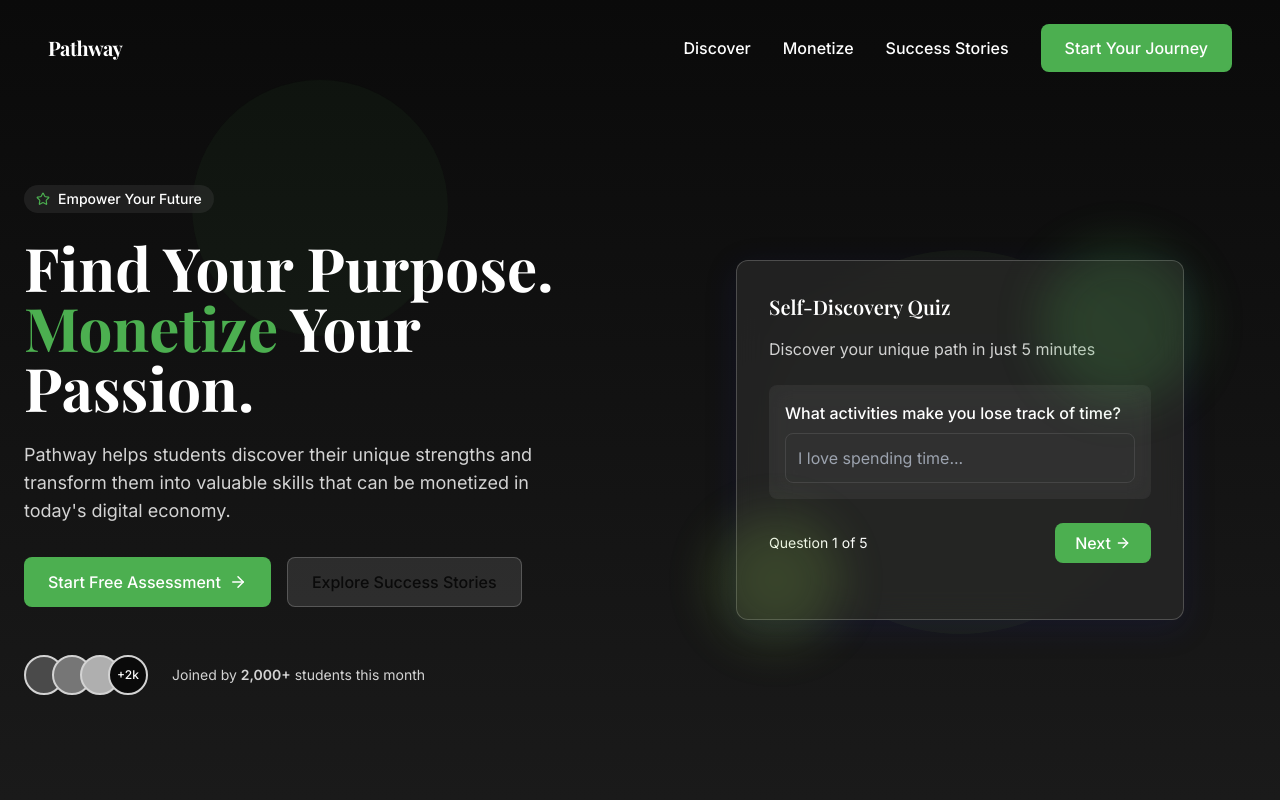
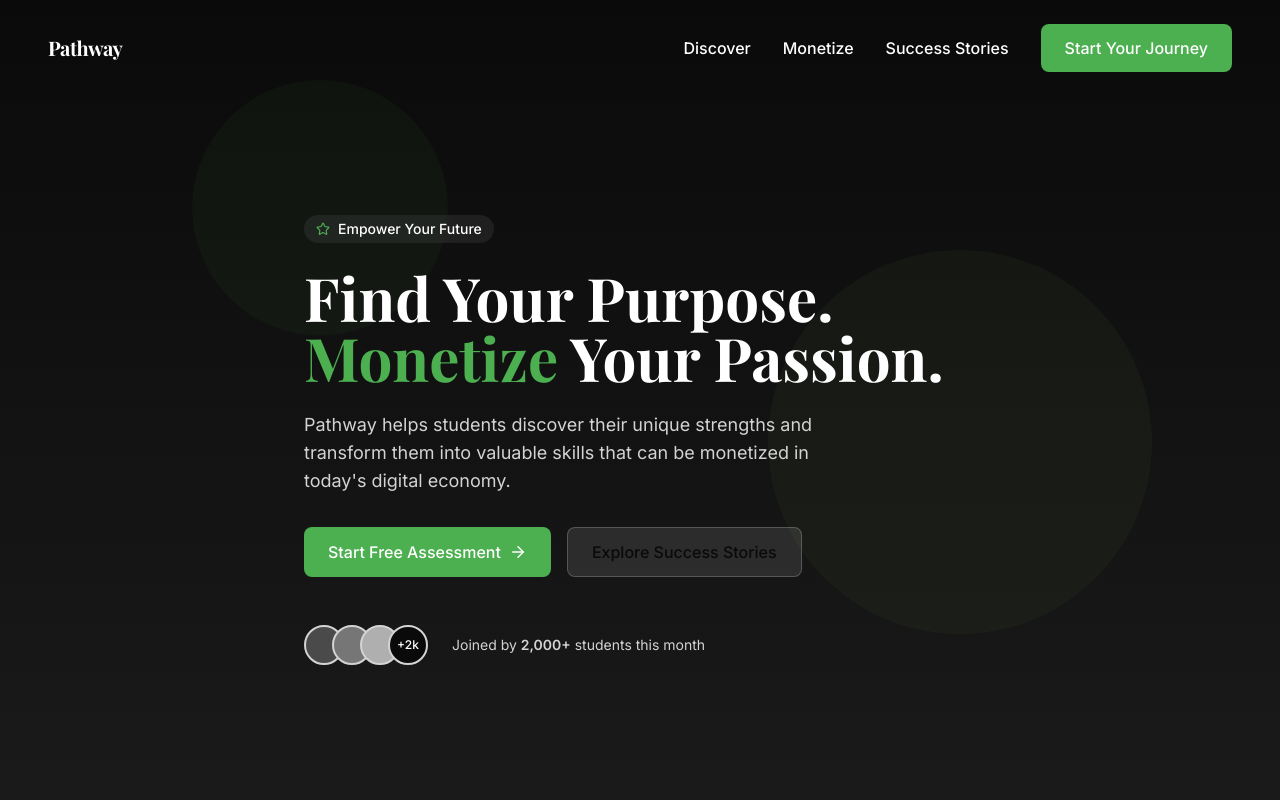
Before and after one commit to Hec-S/pathway-empowerment-luxure, a React (Vite) app: page / in a window 1280 px wide. Shown: the top 800 px of the page. Built offline with nearby package versions, Linux system fonts and the light colour scheme.

Commit message:
Remove self-discovery quiz
Removes the self-discovery quiz from the hero section.

```diff
--- a/src/components/Hero.tsx
+++ b/src/components/Hero.tsx
@@ -12,7 +12,7 @@ const Hero = () => {
 
       <div className="container mx-auto px-6 py-12 z-10">
         <div className="flex flex-col md:flex-row items-center justify-between gap-12">
-          <div className="w-full md:w-1/2 max-w-2xl">
+          <div className="w-full md:w-3/5 max-w-2xl mx-auto text-center md:text-left">
             <div className="inline-flex items-center px-3 py-1 rounded-full bg-pathway-mediumGray bg-opacity-30 backdrop-blur-sm mb-6 animate-fade-in">
               <Star size={14} className="text-pathway-green mr-2" />
               <span className="text-sm font-medium">Empower Your Future</span>
@@ -23,11 +23,11 @@ const Hero = () => {
               <span className="text-pathway-green">Monetize</span> Your Passion.
             </h1>
 
-            <p className="text-lg text-pathway-silver mb-8 max-w-lg animate-fade-in stagger-1">
+            <p className="text-lg text-pathway-silver mb-8 max-w-lg mx-auto md:mx-0 animate-fade-in stagger-1">
               Pathway helps students discover their unique strengths and transform them into valuable skills that can be monetized in today's digital economy.
             </p>
 
-            <div className="flex flex-col sm:flex-row gap-4 animate-fade-in stagger-2">
+            <div className="flex flex-col sm:flex-row gap-4 justify-center md:justify-start animate-fade-in stagger-2">
               <button className="btn-primary flex items-center justify-center gap-2">
                 Start Free Assessment
                 <ArrowRight size={18} />
@@ -37,7 +37,7 @@ const Hero = () => {
               </button>
             </div>
 
-            <div className="mt-12 flex items-center gap-6 animate-fade-in stagger-3">
+            <div className="mt-12 flex items-center gap-6 justify-center md:justify-start animate-fade-in stagger-3">
               <div className="flex -space-x-3">
                 <div className="w-10 h-10 rounded-full border-2 border-pathway-silver bg-pathway-mediumGray"></div>
                 <div className="w-10 h-10 rounded-full border-2 border-pathway-silver bg-pathway-gray"></div>
@@ -51,33 +51,6 @@ const Hero = () => {
               </p>
             </div>
           </div>
-
-          <div className="w-full md:w-1/2 flex justify-center">
-            <div className="relative w-full max-w-md">
-              <div className="glass-card p-8 animate-slide-up bg-pathway-charcoal bg-opacity-70">
-                <h3 className="text-xl font-semibold mb-4">Self-Discovery Quiz</h3>
-                <p className="text-pathway-silver mb-6">Discover your unique path in just 5 minutes</p>
-
-                <div className="space-y-6 mb-6">
-                  <div className="bg-pathway-mediumGray bg-opacity-30 backdrop-blur-md p-4 rounded-lg">
-                    <p className="font-medium mb-2">What activities make you lose track of time?</p>
-                    <input type="text" placeholder="I love spending time..." className="w-full bg-transparent border border-pathway-gray border-opacity-30 rounded-lg p-3 focus:outline-none focus:ring-1 focus:ring-pathway-green" />
-                  </div>
-
-                  <div className="flex items-center justify-between">
-                    <span className="text-sm">Question 1 of 5</span>
-                    <button className="bg-pathway-green hover:bg-opacity-90 text-white px-5 py-2 rounded-lg font-medium flex items-center gap-1">
-                      Next <ArrowRight size={16} />
-                    </button>
-                  </div>
-                </div>
-              </div>
-
-              {/* Decorative elements */}
-              <div className="absolute -top-4 -right-4 w-40 h-40 bg-pathway-green opacity-20 rounded-full blur-xl"></div>
-              <div className="absolute -bottom-6 -left-6 w-32 h-32 bg-pathway-lightGreen opacity-20 rounded-full blur-xl"></div>
-            </div>
-          </div>
         </div>
       </div>
     </section>
```
